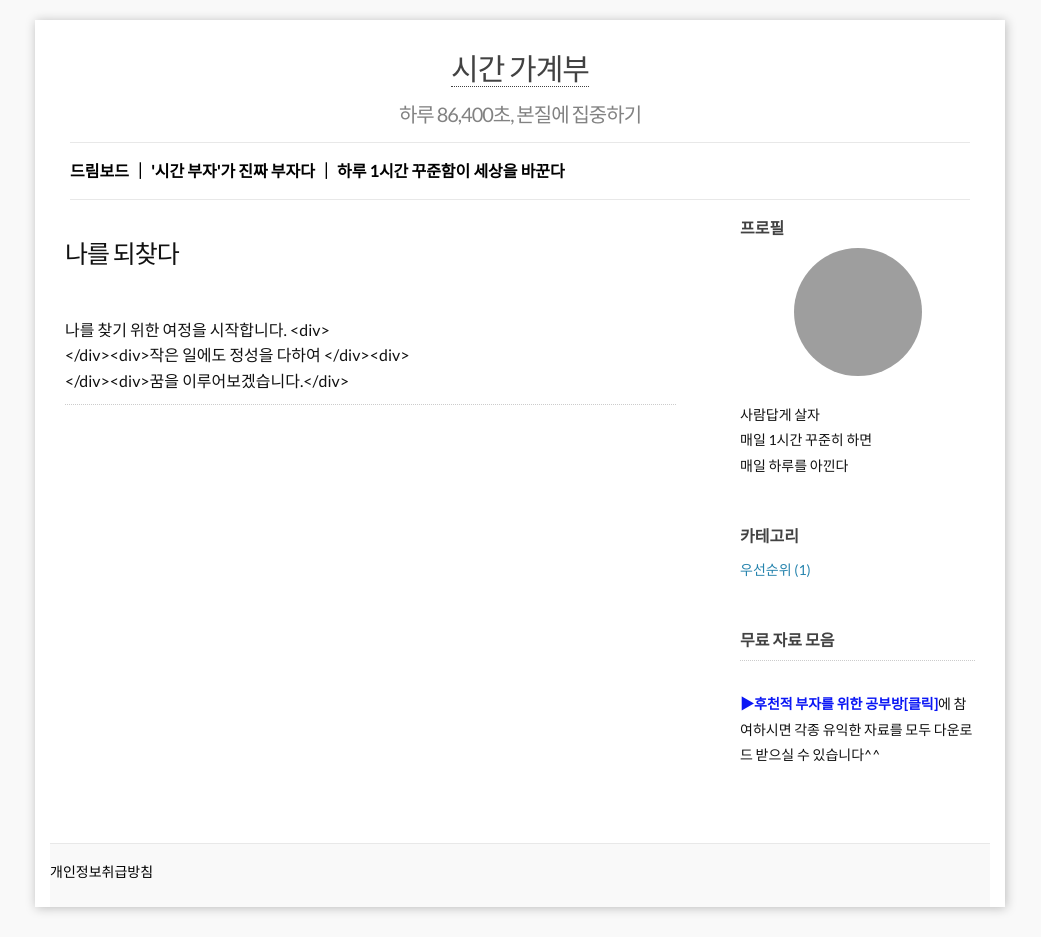
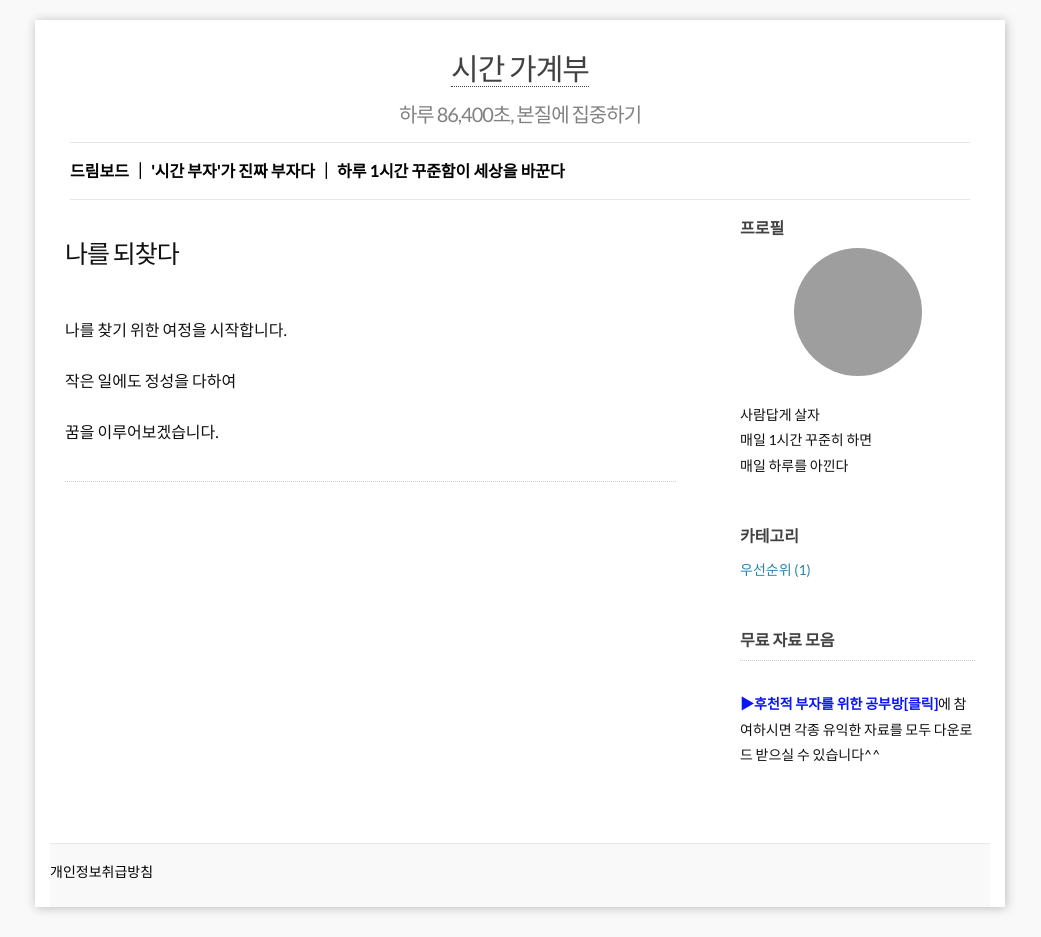
Before and after one commit to leevra/self-management.leeseungju.com, a Jekyll site: the page built from _posts/2018-01-12-바른-금융-정보-교환-망-구축.md, in a window 1280 px wide. Shown: the whole page, without its empty margins (120-1161 px from the left). Built offline with Jekyll 4.4.1, drawn with Linux system fonts in a browser that asks for light colours; comment, search, counter and statistics services are not loaded; some of the changed lines change nothing that is shown; grey boxes are pictures that could not be loaded.

Commit message:
Update 2018-01-12-바른-금융-정보-교환-망-구축.md

```diff
--- a/_posts/2018-01-12-바른-금융-정보-교환-망-구축.md
+++ b/_posts/2018-01-12-바른-금융-정보-교환-망-구축.md
@@ -2,11 +2,13 @@
 layout: post
 title: 나를 되찾다
 date:   2020-11-21 17:57:04
-tags:  []
+tags:  [시작]
 categories: [우선순위]
 author: 칸
 ---
 
 
 
-나를 찾기 위한 여정을 시작합니다.&nbsp;<div><br></div><div>작은 일에도 정성을 다하여&nbsp;</div><div><br></div><div>꿈을 이루어보겠습니다.</div>
+나를 찾기 위한 여정을 시작합니다.<br><br>
+작은 일에도 정성을 다하여<br><br>
+꿈을 이루어보겠습니다.<br><br>
```
